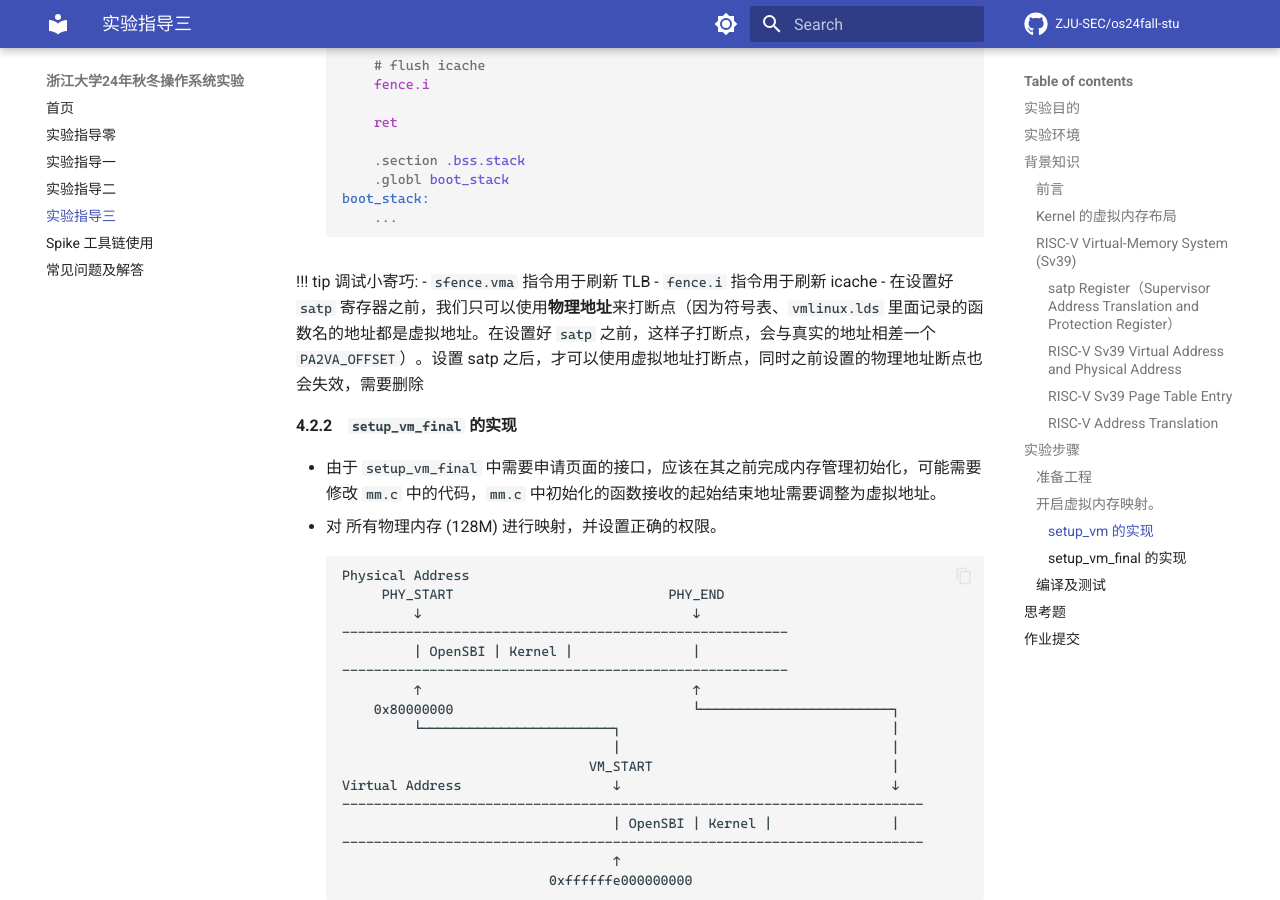
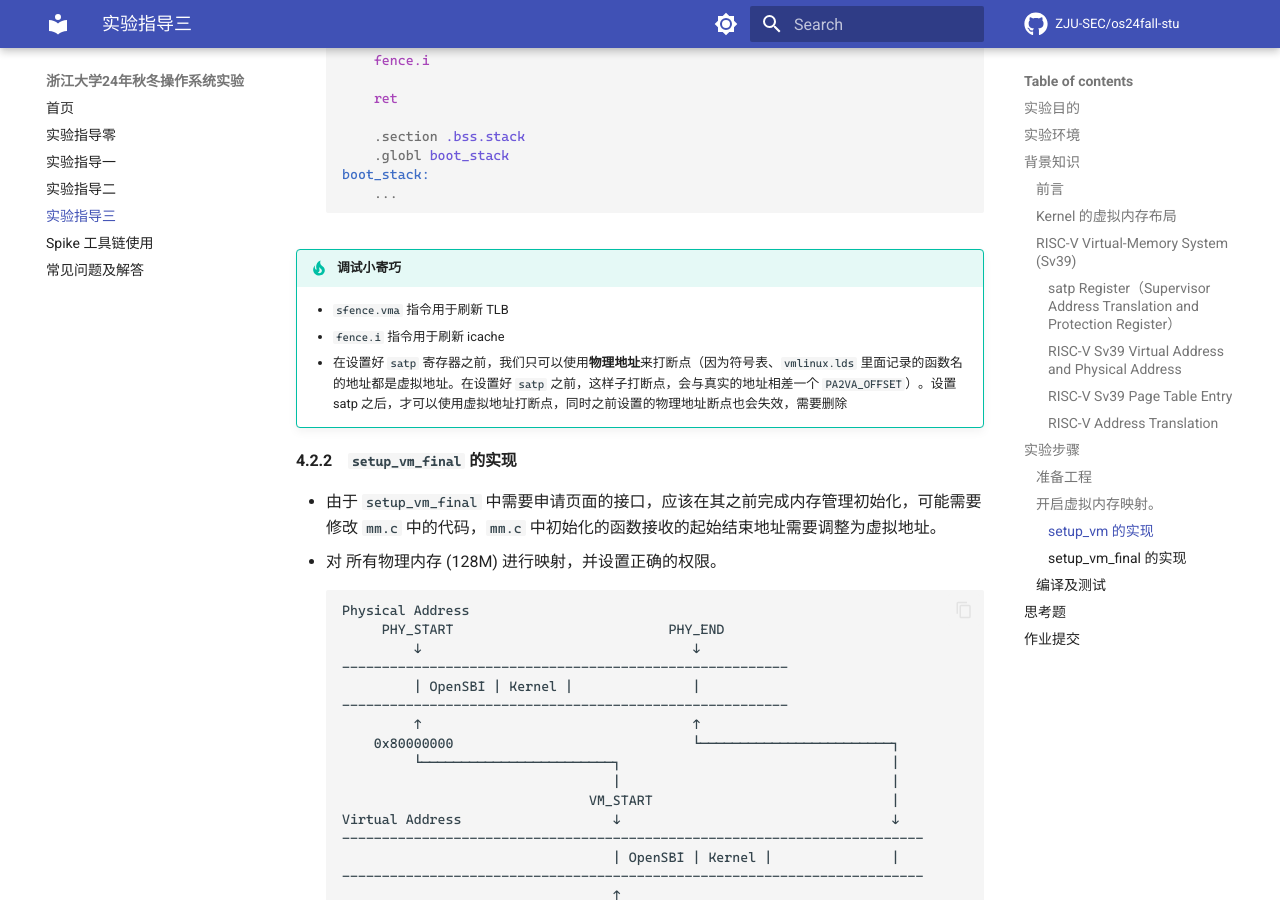
Before and after one commit to ZJU-SEC/os24fall-stu, an MkDocs documentation site: the page built from docs/lab3.md, in a window 1280 px wide and 900 px high, scrolled down 6479 px. Built offline with MkDocs 1.6.1 and Material for MkDocs 9.7.7, drawn with Linux system fonts in a browser that asks for light colours; some web fonts are replaced; comment, search, counter and statistics services are not loaded.

Commit message:
fix lab3 md typo

```diff
--- a/docs/lab3.md
+++ b/docs/lab3.md
@@ -38,7 +38,7 @@ start_address             end_address
 
 具体的虚拟内存布局可以[参考这里](https://elixir.bootlin.com/linux/v5.15/source/Documentation/riscv/vm-layout.rst)。
 
-!!! note 在 `RISC-V Linux Kernel Space` 中有一段虚拟地址空间中的区域被称为 `direct mapping area`，为了方便访问内存，内核会预先把所有物理内存都映射至这一块区域，这种映射也被称为 `linear mapping`，因为该映射方式就是在物理地址上添加一个偏移，使得 `VA = PA + PA2VA_OFFSET`。在 RISC-V Linux Kernel 中这一段区域为 `0xffffffe000000000 ~ 0xffffffff00000000`，共 124 GB 。
+!!! note "在 `RISC-V Linux Kernel Space` 中有一段虚拟地址空间中的区域被称为 `direct mapping area`，为了方便访问内存，内核会预先把所有物理内存都映射至这一块区域，这种映射也被称为 `linear mapping`，因为该映射方式就是在物理地址上添加一个偏移，使得 `VA = PA + PA2VA_OFFSET`。在 RISC-V Linux Kernel 中这一段区域为 `0xffffffe000000000 ~ 0xffffffff00000000`，共 124 GB 。"
 
 
 ### RISC-V Virtual-Memory System (Sv39)
@@ -284,7 +284,7 @@ boot_stack:
 
 
 
-!!! tip 调试小寄巧:
+!!! tip "调试小寄巧"
     - `sfence.vma` 指令用于刷新 TLB
     - `fence.i` 指令用于刷新 icache
     - 在设置好 `satp` 寄存器之前，我们只可以使用**物理地址**来打断点（因为符号表、`vmlinux.lds` 里面记录的函数名的地址都是虚拟地址。在设置好 `satp` 之前，这样子打断点，会与真实的地址相差一个 `PA2VA_OFFSET`）。设置 satp 之后，才可以使用虚拟地址打断点，同时之前设置的物理地址断点也会失效，需要删除
```
